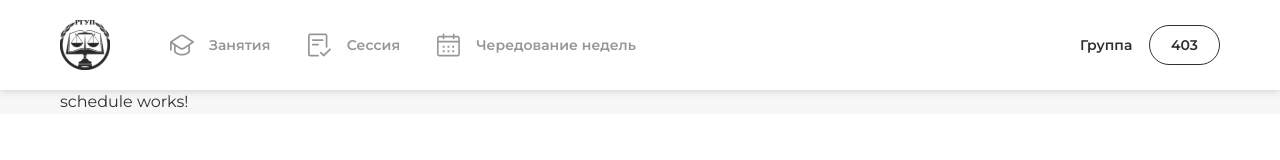
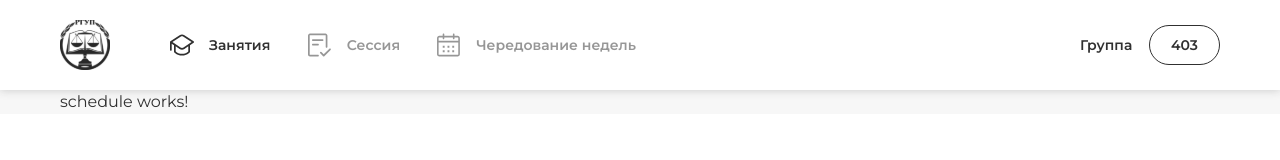
Before and after one commit to stycaboj/schedule, an Angular app: page /schedule in a window 1280 px wide. Shown: the top 160 px of the page. Built offline with nearby package versions, Linux system fonts and the light colour scheme.

Commit message:
update: angular v18

```diff
--- a/src/app/header/header.component.html
+++ b/src/app/header/header.component.html
@@ -3,19 +3,19 @@
         <div class="flex justify-between md:max-w-[36rem] max-w-[5.9375rem] items-center w-full">
             <img src="../assets/images/logo_black.svg" class="md:h-[3.125rem] md:w-[3.125rem] h-[1.5625rem] w-[1.5625rem]">
             <div class="flex justify-between max-w-[29.125rem] w-full">
-                <a [routerLink]="['/schedule']" class="flex items-center opacity-50" routerLinkActive="opacity-100">
+                <a [routerLink]="['/schedule']" class="flex items-center opacity-50" routerLinkActive="!opacity-100">
                     <img src="../../assets/images/shapka_icon.svg" class="w-6 h-6">
                     <span class="ml-[0.938rem]">
                         Занятия
                     </span>
                 </a>
-                <a [routerLink]="['/session']" class="flex items-center opacity-50" routerLinkActive="opacity-100">
+                <a [routerLink]="['/session']" class="flex items-center opacity-50" routerLinkActive="!opacity-100">
                     <img src="../../assets/images/session_icon.svg" class="w-6 h-6">
                     <span class="ml-[0.938rem]">
                         Сессия
                     </span>
                 </a>
-                <a [routerLink]="['/weeks']" class="flex items-center opacity-50" routerLinkActive="opacity-100">
+                <a [routerLink]="['/weeks']" class="flex items-center opacity-50" routerLinkActive="!opacity-100">
                     <img src="../../assets/images/calendar_icon.svg" class="w-6 h-6">
                     <span class="ml-[0.938rem]">
                         Чередование недель
```
Also changed, not shown: package.json (+11 -11 lines), 1 other file (tests, documents, lock files or other folders).
